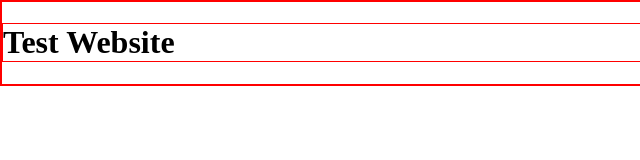
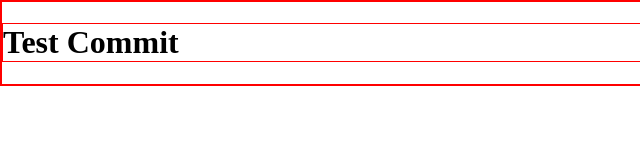
Before and after one commit to aakendev/project-one, a plain HTML site: page index.html in a window 1280 px wide. Shown: the full height of the page, 0-640 px from the left. Drawn offline with Linux system fonts and the light colour scheme.

Commit message:
Test Commit on Git Kraken

```diff
--- a/index.html
+++ b/index.html
@@ -17,6 +17,6 @@
 
 </head>
 <body onload="test()">
-    <h1>Test Website</h1>
+    <h1>Test Commit</h1>
 </body>
 </html>
```
